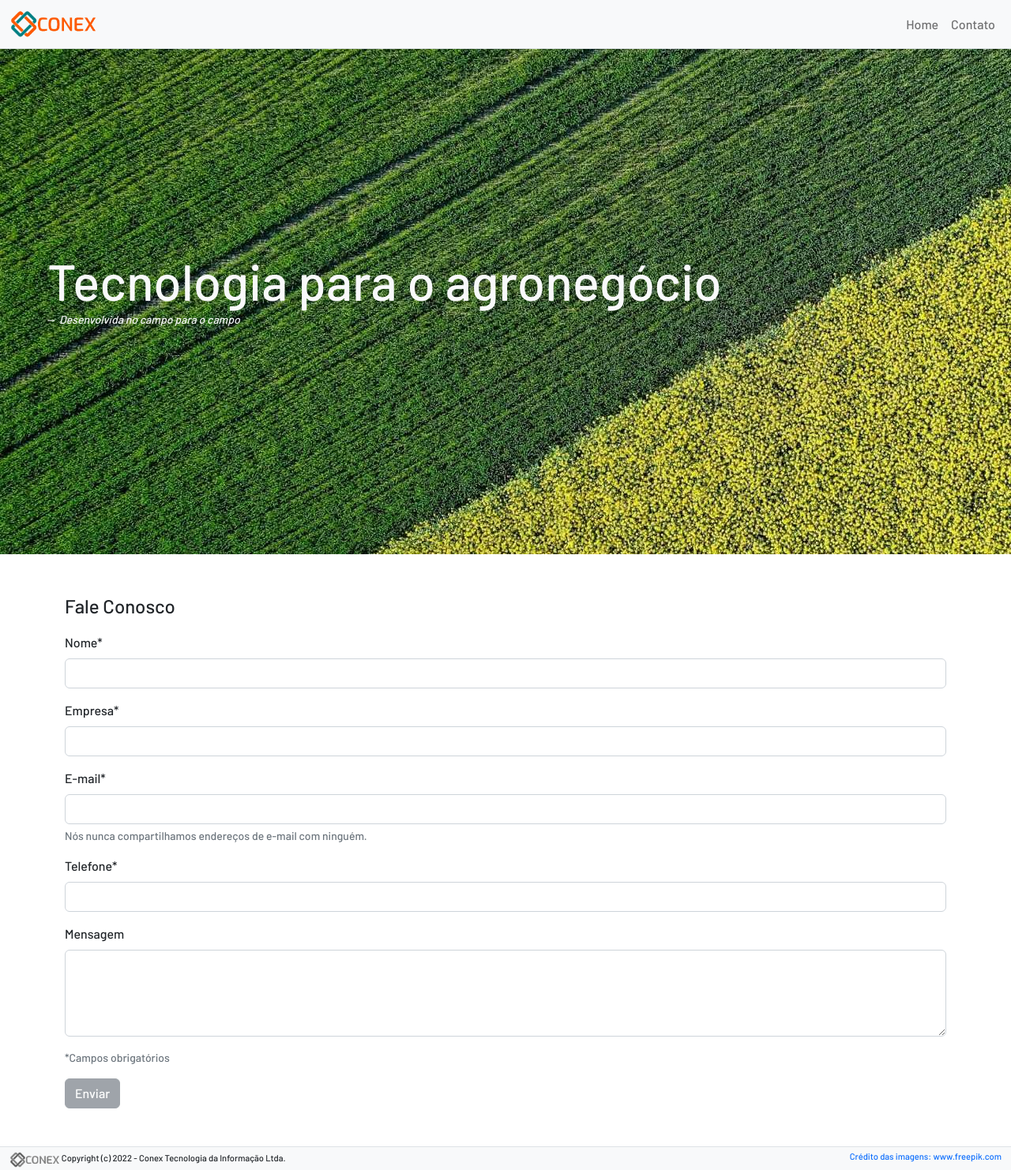
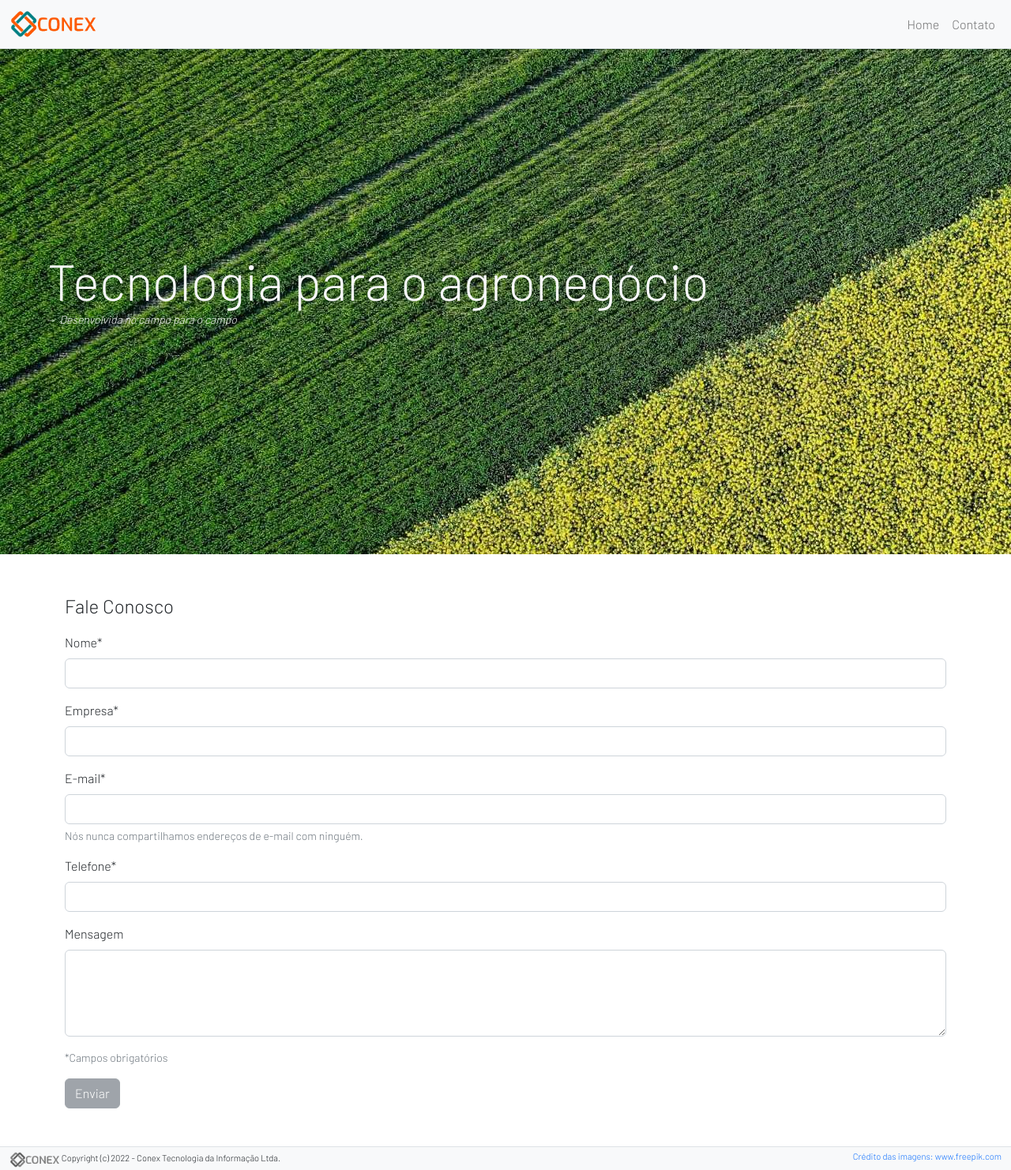
Before and after one commit to fsmoreira78/conexbr-link, a PHP site: page / in a window 1280 px wide. Shown: the whole page at 79% size. Run offline with PHP 8.4, Linux system fonts and the light colour scheme; some libraries are stand-ins or nearby versions.

Commit message:
Desenvolvimento da pagina

```diff
--- a/assets/css/custom.css
+++ b/assets/css/custom.css
@@ -1,7 +1,4 @@
-@font-face {
-    font-family: 'Barlow';
-    src: url('../fonts/Barlow-Medium.ttf');
-  }
+@import url('https://fonts.googleapis.com/css2?family=Barlow:wght@300&display=swap');
 
 body {
     font-family: 'Barlow', sans-serif !important;
```
